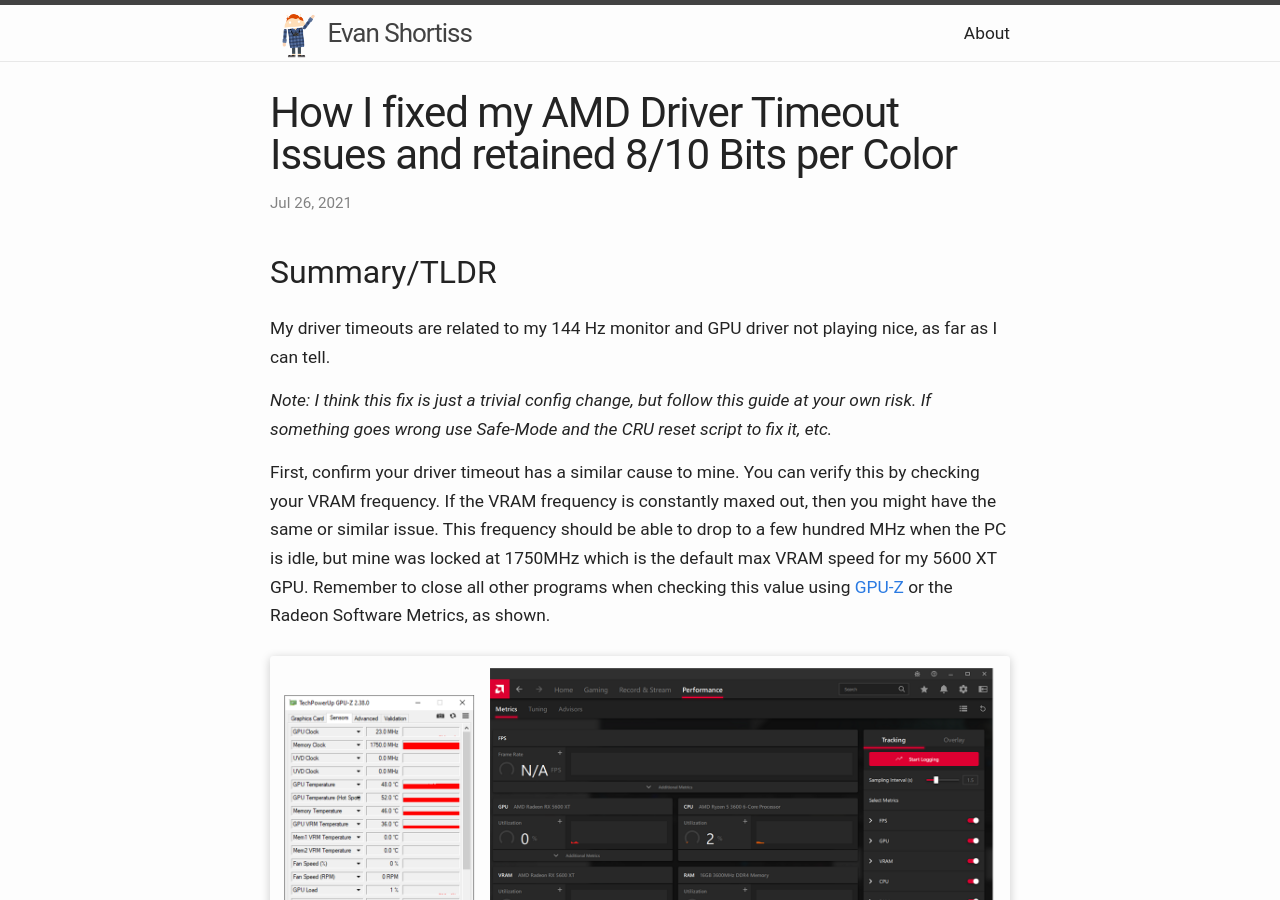
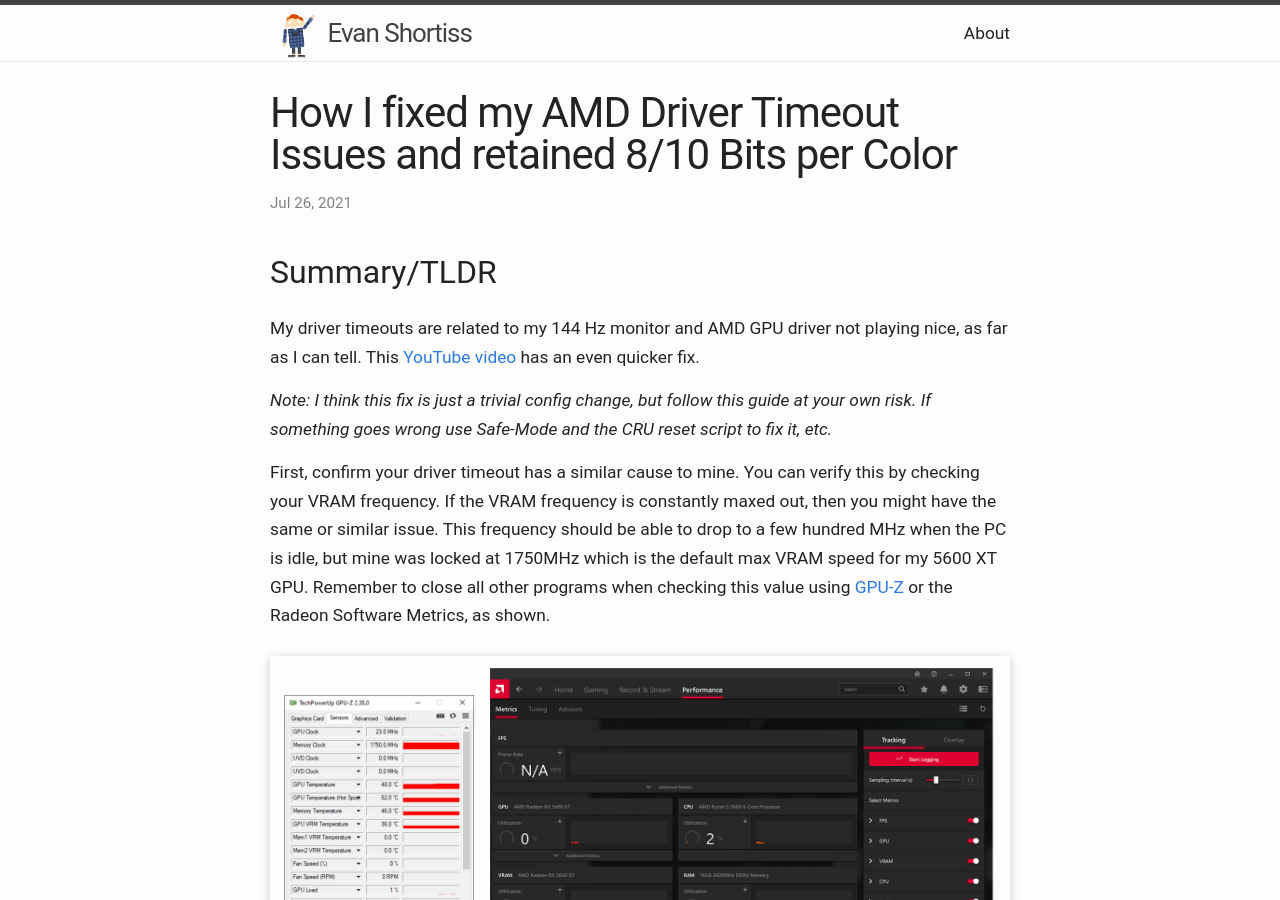
Before and after one commit to evanshortiss/evanshortiss.github.io, a Jekyll site: the page built from _posts/2021-07-26-amd-driver-memory-lock-timeout.markdown, in a window 1280 px wide and 900 px high. Built offline with Jekyll 4.4.1, drawn with Linux system fonts in a browser that asks for light colours.

Commit message:
add youtube video link to amd post

```diff
--- a/_posts/2021-07-26-amd-driver-memory-lock-timeout.markdown
+++ b/_posts/2021-07-26-amd-driver-memory-lock-timeout.markdown
@@ -7,8 +7,8 @@
 
 ## Summary/TLDR
 
-My driver timeouts are related to my 144 Hz monitor and GPU driver not playing
-nice, as far as I can tell.
+My driver timeouts are related to my 144 Hz monitor and AMD GPU driver not playing
+nice, as far as I can tell. This [YouTube video](https://www.youtube.com/watch?v=Td3mBgE1Dsc) has an even quicker fix.
 
 _Note: I think this fix is just a trivial config change, but follow this guide at your own risk. If something goes wrong use Safe-Mode and the CRU reset script to fix it, etc._
 
```
